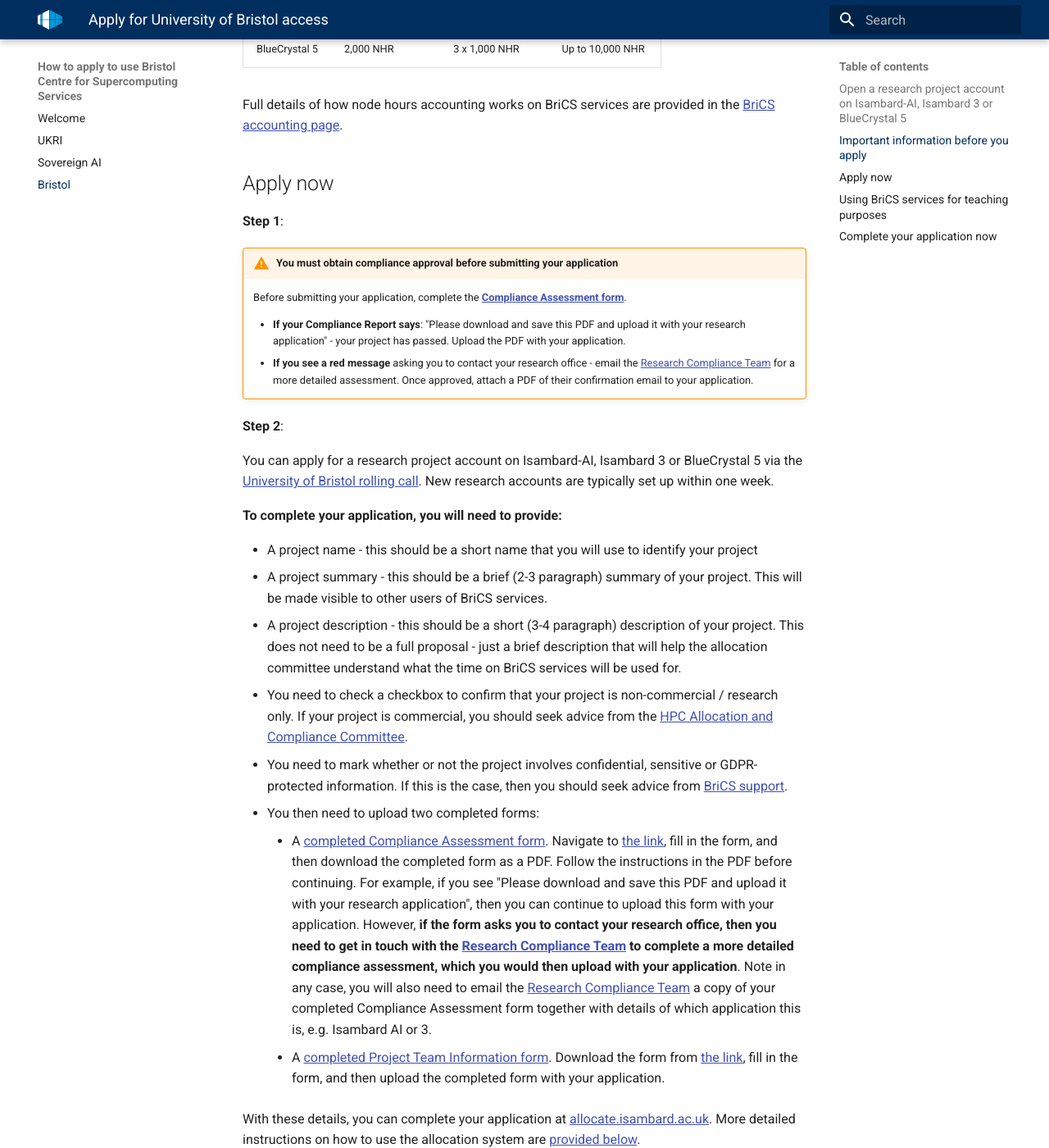
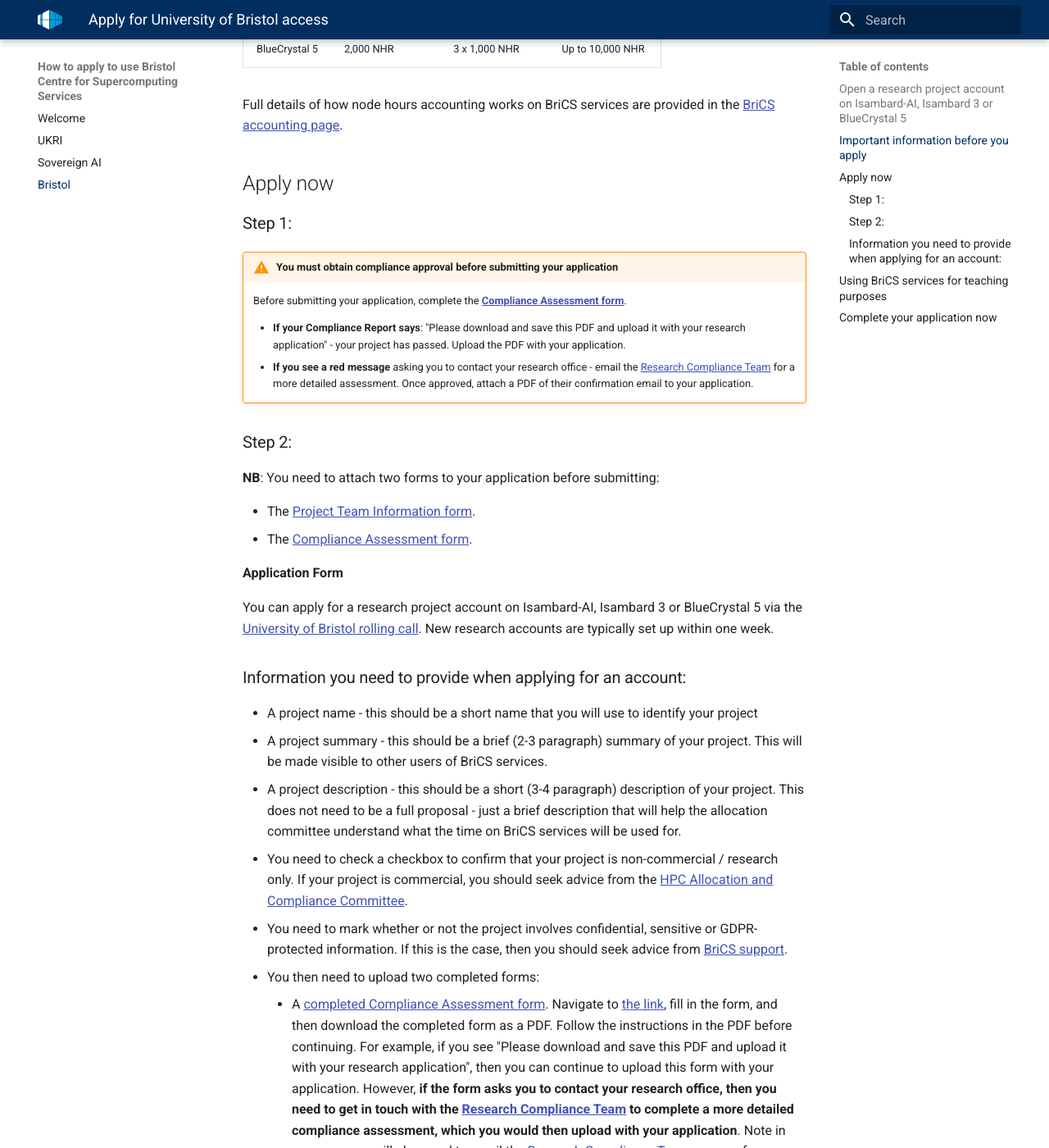
Before and after one commit to isambard-sc/apply.isambard.ac.uk, an MkDocs documentation site: the page built from docs/bristol/index.md, in a window 1280 px wide and 1400 px high, scrolled down 1477 px. Shown: the whole window at 82% size. Built offline with MkDocs 1.6.1 and Material for MkDocs 9.7.7, drawn with Linux system fonts in a browser that asks for light colours.

Commit message:
Update index.md

```diff
--- a/docs/bristol/index.md
+++ b/docs/bristol/index.md
@@ -48,7 +48,7 @@
 Full details of how node hours accounting works on BriCS services are provided in the [BriCS accounting page][brics-accounting].
 
 ## Apply now
-**Step 1**:
+### Step 1:
 
 !!! warning "You must obtain compliance approval before submitting your application"
     Before submitting your application, complete the **[Compliance Assessment form][compliance-assessment]**.
@@ -56,11 +56,18 @@
     - **If your Compliance Report says**: "Please download and save this PDF and upload it with your research application" - your project has passed. Upload the PDF with your application.
     - **If you see a red message** asking you to contact your research office - email the [Research Compliance Team][contact-drei] for a more detailed assessment. Once approved, attach a PDF of their confirmation email to your application.
 
-**Step 2**:
+### Step 2:
+
+**NB**: You need to attach two forms to your application before submitting:
+
+- The [Project Team Information form][project-team-form].
+- The [Compliance Assessment form][compliance-assessment].
+
+**Application Form**
 
 You can apply for a research project account on Isambard-AI, Isambard 3 or BlueCrystal 5 via the [University of Bristol rolling call][uob-rolling-call]. New research accounts are typically set up within one week.
 
-**To complete your application, you will need to provide:**
+### Information you need to provide when applying for an account:
 
 - A project name - this should be a short name that you will use to identify your project
 - A project summary - this should be a brief (2-3 paragraph) summary of your project. This will be made visible to other users of BriCS services.
```
